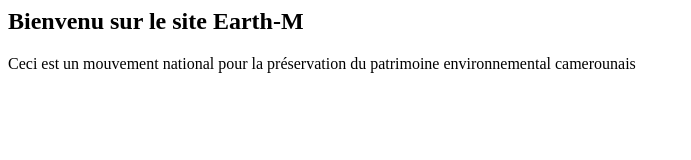
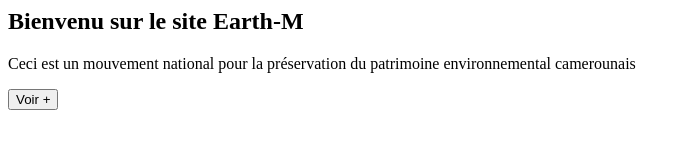
Before and after one commit to maxime-leukam/my_first_repo, a plain HTML site: page index.html in a window 1280 px wide. Shown: the whole page, without its empty margins (0-691 px from the left). Drawn offline with Linux system fonts and the light colour scheme.

Commit message:
Un bouton ajouté index.html

```diff
--- a/index.html
+++ b/index.html
@@ -7,5 +7,6 @@
 <body>
     <h2>Bienvenu sur le site Earth-M</h2>
     <p>Ceci est un mouvement national pour la préservation du patrimoine environnemental camerounais</p>
+     <button>Voir +</button>
 </body>
 </html>
```
